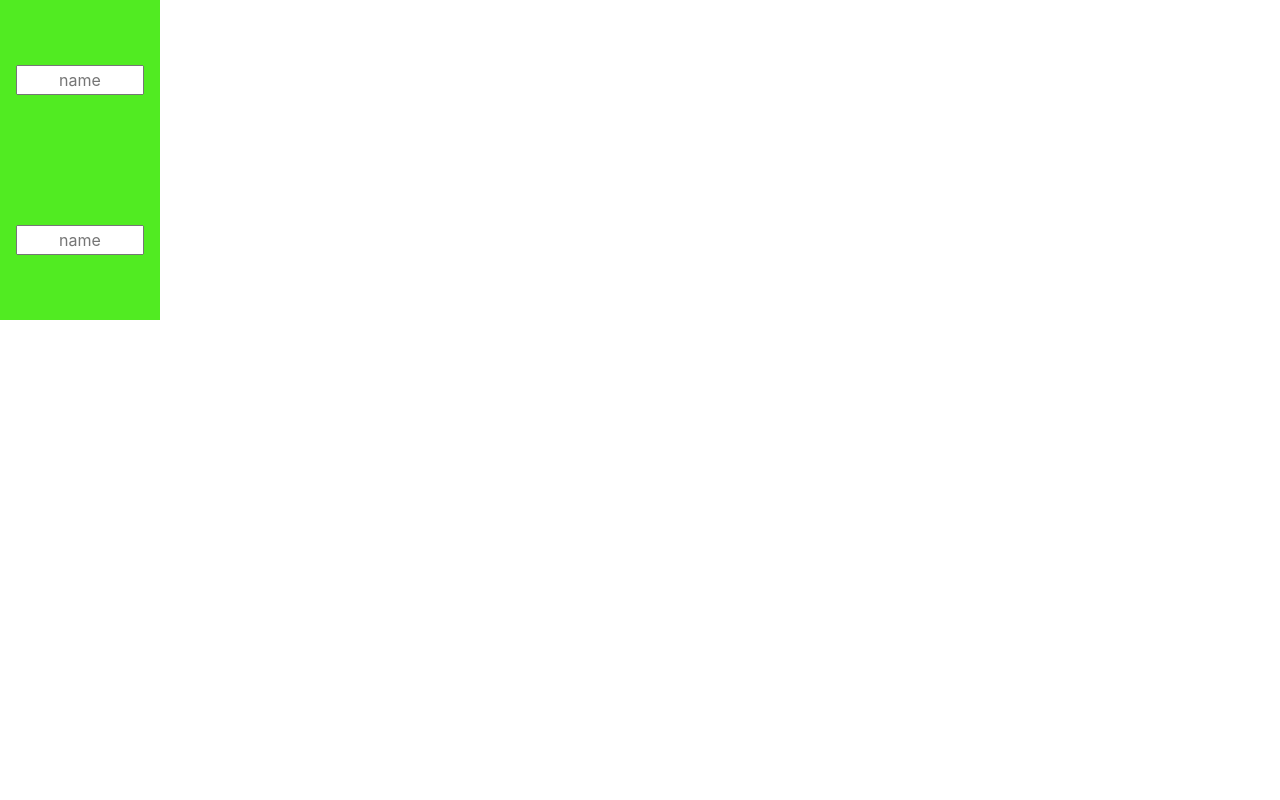
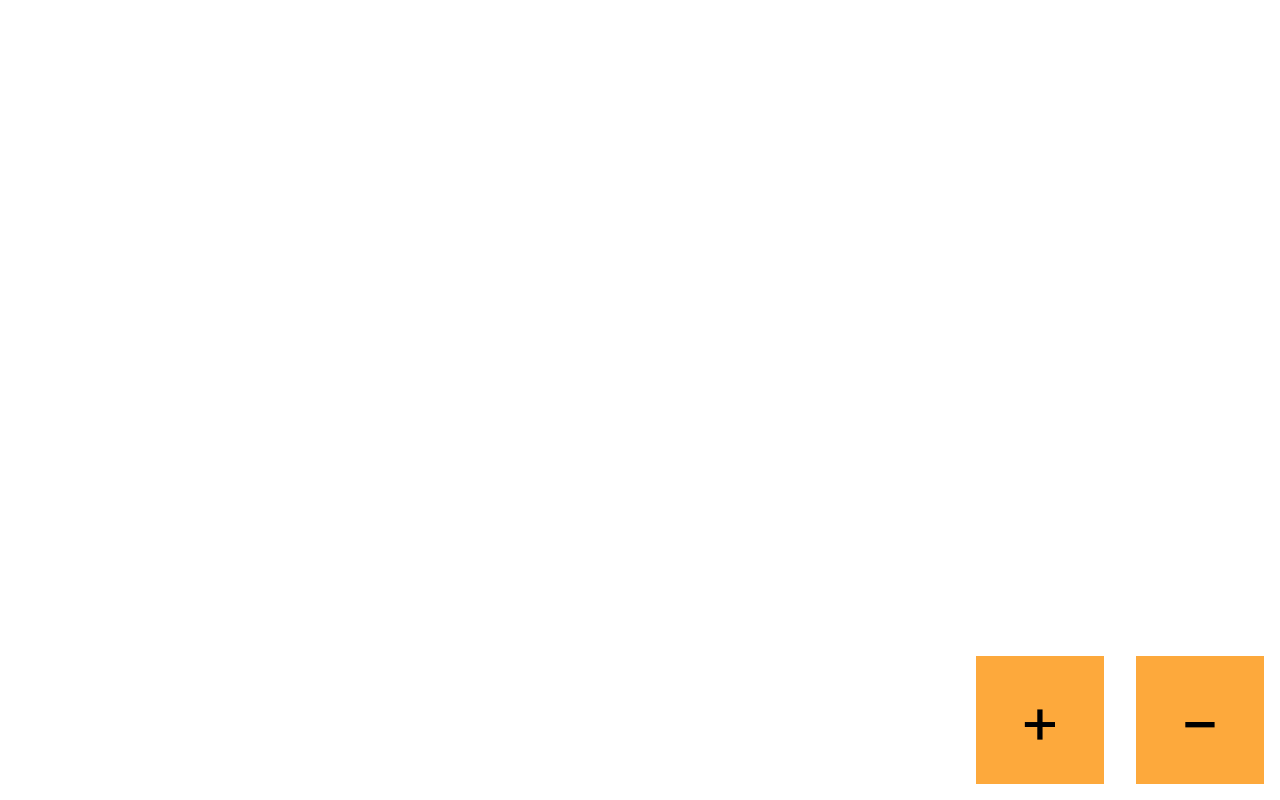
Before and after one commit to nobool/Personal-Database, a React (Create React App) app in the folder frontend/: page /home in a window 1280 px wide. Built offline with nearby package versions, Linux system fonts and the light colour scheme.

Commit message:
boxes spawned randomly from center; started working on connecting them

```diff
--- a/frontend/src/Components/Home/Graph.js
+++ b/frontend/src/Components/Home/Graph.js
@@ -3,7 +3,7 @@ import './Graph.scss'
 
 function Node(props) {
     const mystyle = {
-        position: "relative",
+        position: "absolute",
         height: "10rem",
         width: "10rem",
         backgroundColor: "#51eb22",
@@ -11,9 +11,9 @@ function Node(props) {
     }
     //console.log(props.x, props.y)
     return (
-        <div className="box" style={mystyle} onMouseDown={(e) => { props.handleMouseDown(e, props.index) }}
-            onMouseMove={(e) => { props.handleMouseMove(e, props.index) }}
-            onMouseUp={(e) => { props.handleMouseUp(e, props.index) }}>
+        <div id={props.index} className="box" style={mystyle} onMouseDown={(e) => { props.handleMouseDown(e, props.index) }}
+            onMouseUp={(e) => { props.handleMouseUp(e, props.index) }} onClick={(e) => { props.onClick(e) }}
+        >
             <input
                 className="name-input"
                 type="text"
@@ -21,6 +21,10 @@ function Node(props) {
                 onChange={(e) => { props.handleInputChange(e, props.index) }}
                 placeholder="name"
             />
+            <div className="anchor anchor-1"></div>
+            <div className="anchor anchor-2"></div>
+            <div className="anchor anchor-3"></div>
+            <div className="anchor anchor-4"></div>
         </div>
     )
 }
@@ -29,62 +33,72 @@ class Graph extends Component {
     constructor(props) {
         super(props)
         this.state = {
-            boxes: [
-                {
-                    index: 0,
-                    name: "",
-                    x: 0,
-                    y: 0,
-                    shiftX: 0,
-                    shiftY: 0,
-                    isDragging: false
-                },
-                {
-                    index: 1,
-                    name: "",
-                    x: 0,
-                    y: 0,
-                    shiftX: 0,
-                    shiftY: 0,
-                    isDragging: false
-                }
-            ]
+            indexCurrentlyMoving: null,
+            boxes: [],
+            edgeList: []
         }
     }
     componentWillUnmount() {
         window.removeEventListener('mousedown', this.handleMouseDown);
         window.removeEventListener('mouseup', this.handleMouseUp);
     }
+    handleClick = (event) => {
+        // if click and drag, then ignore handleClick
+        console.log("id:", event.target.id)
+        let newGraphConnection = [parseInt(event.target.id)]
+        let edgeListCopy = this.state.edgeList.slice()
+        console.log("output:", edgeListCopy, "--", edgeListCopy[edgeListCopy.length - 1], "--", newGraphConnection)
+        if(edgeListCopy.length === 0 || (edgeListCopy[edgeListCopy.length - 1][0] != newGraphConnection[0])) {
+            console.log("true", edgeListCopy[edgeListCopy.length - 1] != newGraphConnection)
+            edgeListCopy.push(newGraphConnection)
+            this.setState({
+                edgeList: edgeListCopy
+            })
+        }
+        console.log(this.state.edgeList)
+    }
     handleMouseDown = (event, index) => {
-        console.log("mouse down", index)
+        console.log("mouse down")
+        window.addEventListener('mousemove', this.handleMouseMove);
         let node = event.target
         //console.log(event.clientX, event.clientY)
         let shiftX = event.clientX - node.getBoundingClientRect().left
         let shiftY = event.clientY - node.getBoundingClientRect().top
 
         let boxesCopy = this.state.boxes.slice()
+        boxesCopy[index].initialX = node.getBoundingClientRect().left
+        boxesCopy[index].initialY = node.getBoundingClientRect().top
         boxesCopy[index].shiftX = shiftX
         boxesCopy[index].shiftY = shiftY
         boxesCopy[index].isDragging = true
         this.setState({
-            boxes: boxesCopy
+            boxes: boxesCopy,
+            indexCurrentlyMoving: index
         })
     }
-    handleMouseMove = (event, index) => {
+    handleMouseMove = (event) => {
+        // check edge list for a single node and delete it if there is one
+        console.log("edgeList:", this.state.edgeList)
+        console.log("edgeListLength:", this.state.edgeList.length)
+        if(this.state.edgeList.length > 0 && this.state.edgeList[-1].length < 2) {
+            this.setState({
+                edgeList: this.state.edgeList.slice(0, -1)
+            })
+        }
         let boxesCopy = this.state.boxes.slice()
-        if(boxesCopy[index].isDragging === true) {
+        let index = this.state.indexCurrentlyMoving
+        //console.log(boxesCopy[index].initialX, boxesCopy[index].initialY)
         boxesCopy[index].x = event.clientX - boxesCopy[index].shiftX
         boxesCopy[index].y = event.clientY - boxesCopy[index].shiftY
         this.setState({
             boxes: boxesCopy
         })
-        } else {
-            console.log("no")
-        }
     }
     handleMouseUp = (event, index) => {
+        console.log("edgeList:", this.state.edgeList)
         console.log("mouse up")
         window.removeEventListener('mousemove', this.handleMouseMove)
+        let node = event.target
         let boxesCopy = this.state.boxes.slice()
         boxesCopy[index].isDragging = false
         this.setState({
@@ -98,9 +112,35 @@ class Graph extends Component {
             boxes: boxesCopy
         })
     }
+    addBox = () => {
+        let boxesLength = this.state.boxes.length
+        let newIndex = boxesLength > 0 ? this.state.boxes[boxesLength - 1].index + 1 : 0
+        // new box is randomly placed within 400px of the center of the screen
+        let newBoxCoordinates = [600 + (Math.random() * 400), 200 + (Math.random() * 400)]
+        var newBox = {
+            index: newIndex,
+            name: "",
+            x: newBoxCoordinates[0],
+            y: newBoxCoordinates[1],
+            initialX: 0,
+            initialY: 0,
+            shiftX: 0,
+            shiftY: 0,
+            isDragging: false
+        }
+        this.setState({
+            boxes: this.state.boxes.concat(newBox)
+        })
+    }
+    subtractBox = () => {
+        this.setState({
+            boxes: this.state.boxes.slice(0, -1)
+        })
+    }
     render() {
         const boxes = this.state.boxes.map((box) =>
                 <Node
+                    onClick={this.handleClick}
                     handleMouseDown={this.handleMouseDown}
                     handleMouseMove={this.handleMouseMove}
                     handleMouseUp={this.handleMouseUp}
@@ -109,26 +149,20 @@ class Graph extends Component {
                     x={box.x}
                     y={box.y}
                     handleInputChange={this.handleInputChange}
+                    key={box.index}
                 />
             )
         //console.log(this.state.boxes)
         return (
             <div id="container">
                 {boxes}
+                <div id="button-container">
+                    <button onClick={this.addBox} id="add-node-button">&#x2B;</button>
+                    <button onClick={this.subtractBox} id="subtract-node-button">&minus;</button>
+                </div>
             </div>
         )
     }
 }
-/*
-<div className="box" style={mystyle} onMouseDown={this.handleMouseDown}>
-                    <input
-                        className="name-input"
-                        type="text"
-                        value={this.state.name}
-                        onChange={(e) => { this.setState({name: e.target.value}) }}
-                        placeholder="name"
-                    />
-                </div>
-*/
 
 export default Graph
--- a/frontend/src/Components/Home/Graph.scss
+++ b/frontend/src/Components/Home/Graph.scss
@@ -1,17 +1,60 @@
 #container {
-    position: absolute;
+    position: relative;
+    height: 100vh;
+    width: 100%;
     left: 0;
     top: 0;
 
     .box {
+        position: relative;
         display: flex;
+        flex-direction: column;
         justify-content: center;
         align-items: center;
+        border: 1px solid #0000008c;
 
         .name-input {
             width: 8rem;
             text-align: center;
             outline: none;
         }
+        .anchor {
+            position: absolute;
+            height: 1rem;
+            width: 1rem;
+            background-color: black;
+            border-radius: 100%;
+        }
+        .anchor-1 {
+            top: -1rem;
+        }
+        .anchor-2 {
+            right: -1rem;
+        }
+        .anchor-3 {
+            bottom: -1rem;
+        }
+        .anchor-4 {
+            left: -1rem;
+        }
+    }
+
+    #button-container {
+        position: absolute;
+        bottom: 0;
+        right: 0;
+
+        button {
+            background-color: #fd9c1ddc;
+            margin: 1rem;
+            font-size: 4rem;
+            height: 8rem;
+            width: 8rem;
+            border: none;
+            outline: none;
+        }
+        button:active {
+            background-color: #ffb85cdc;
+        }
     }
 }
```
Also changed, not shown: 1 other file (tests, documents, lock files or other folders). Lines whose indentation alone changed are shown as unchanged.
